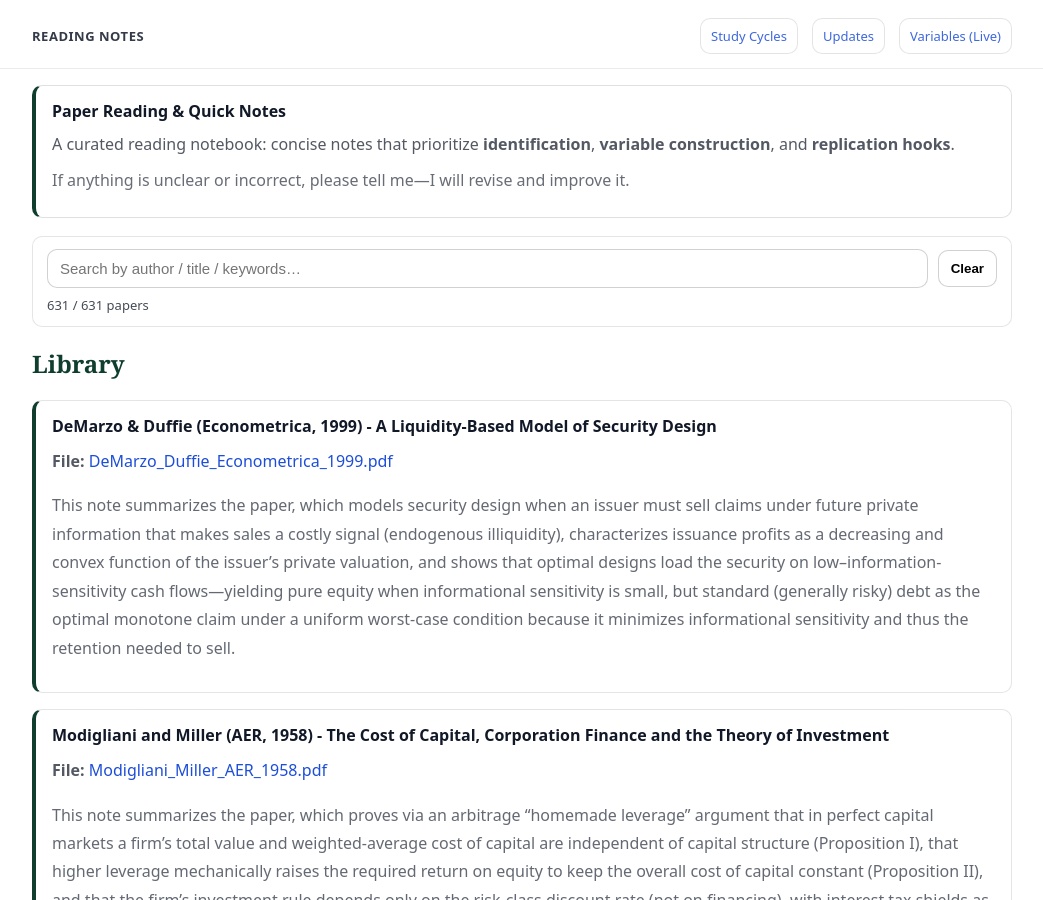
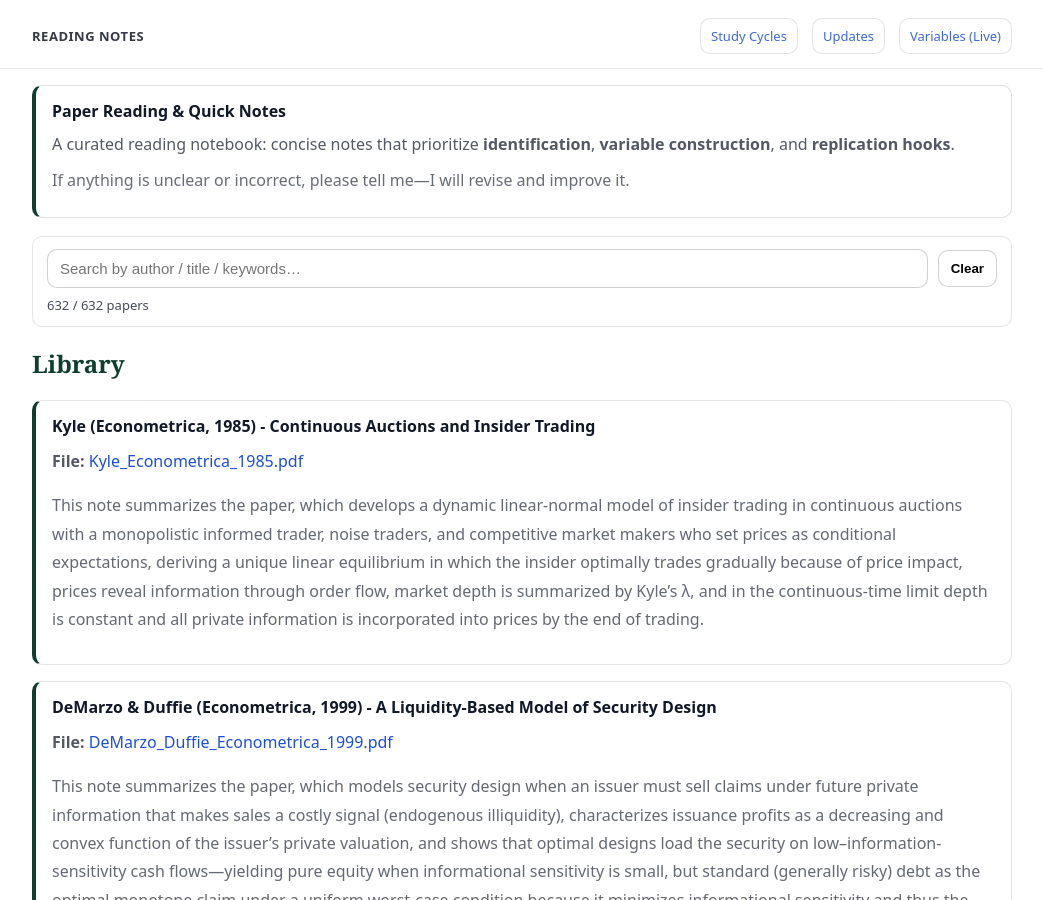
Before and after one commit to yaxinzn/study-archive, a Jekyll site: the page built from reading/index.md, in a window 1280 px wide and 900 px high. Shown: the whole window, without its empty margins (118-1161 px from the left). Built offline with Jekyll 4.4.1, drawn with Linux system fonts in a browser that asks for light colours.

Commit message:
Reading: add/update Kyle_Econometrica_1985.pdf

```diff
--- a/_data/reading.yml
+++ b/_data/reading.yml
@@ -1,3 +1,7 @@
+- title: "Kyle (Econometrica, 1985) - Continuous Auctions and Insider Trading"
+  file: "Kyle_Econometrica_1985.pdf"
+  desc: "This note summarizes the paper, which develops a dynamic linear-normal model of insider trading in continuous auctions with a monopolistic informed trader, noise traders, and competitive market makers who set prices as conditional expectations, deriving a unique linear equilibrium in which the insider optimally trades gradually because of price impact, prices reveal information through order flow, market depth is summarized by Kyle’s λ, and in the continuous-time limit depth is constant and all private information is incorporated into prices by the end of trading."
+
 - title: "DeMarzo & Duffie (Econometrica, 1999) - A Liquidity-Based Model of Security Design"
   file: "DeMarzo_Duffie_Econometrica_1999.pdf"
   desc: "This note summarizes the paper, which models security design when an issuer must sell claims under future private information that makes sales a costly signal (endogenous illiquidity), characterizes issuance profits as a decreasing and convex function of the issuer’s private valuation, and shows that optimal designs load the security on low–information-sensitivity cash flows—yielding pure equity when informational sensitivity is small, but standard (generally risky) debt as the optimal monotone claim under a uniform worst-case condition because it minimizes informational sensitivity and thus the retention needed to sell."
```
Also changed, not shown: 1 other file.
